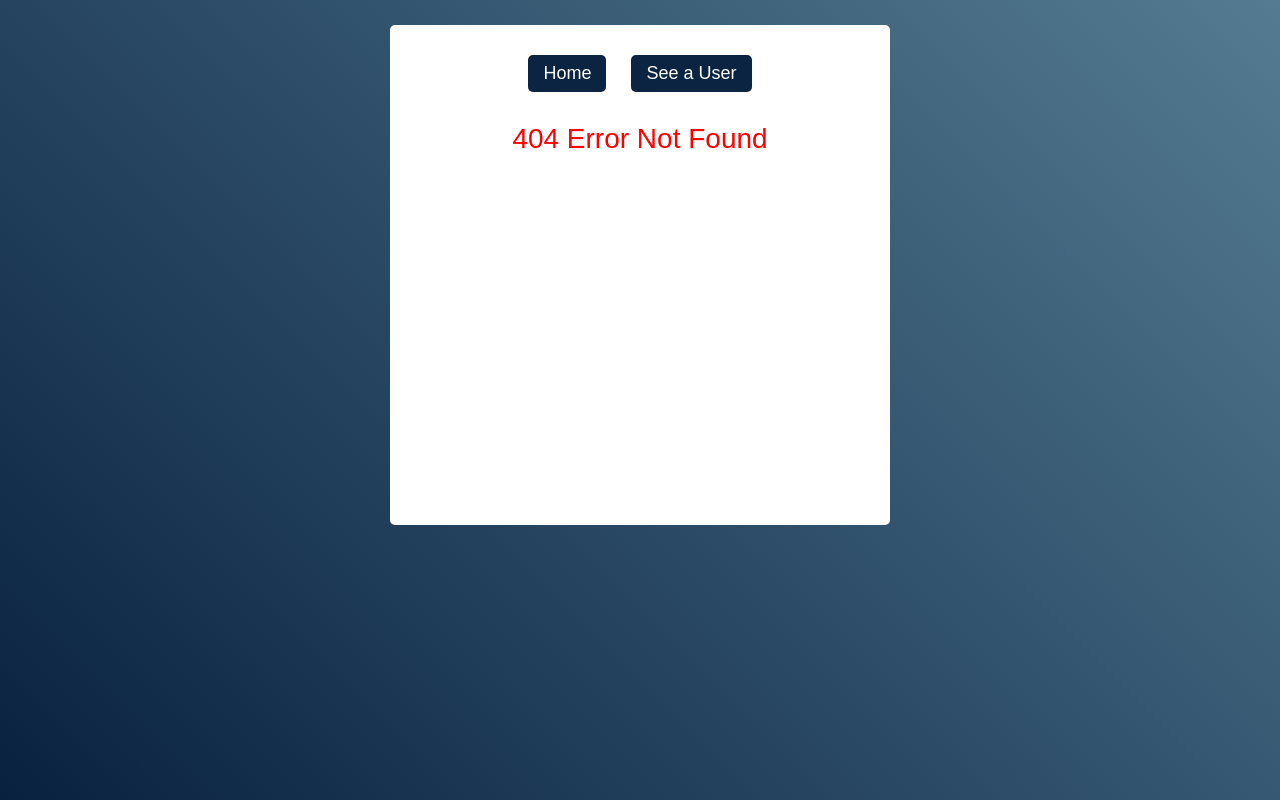
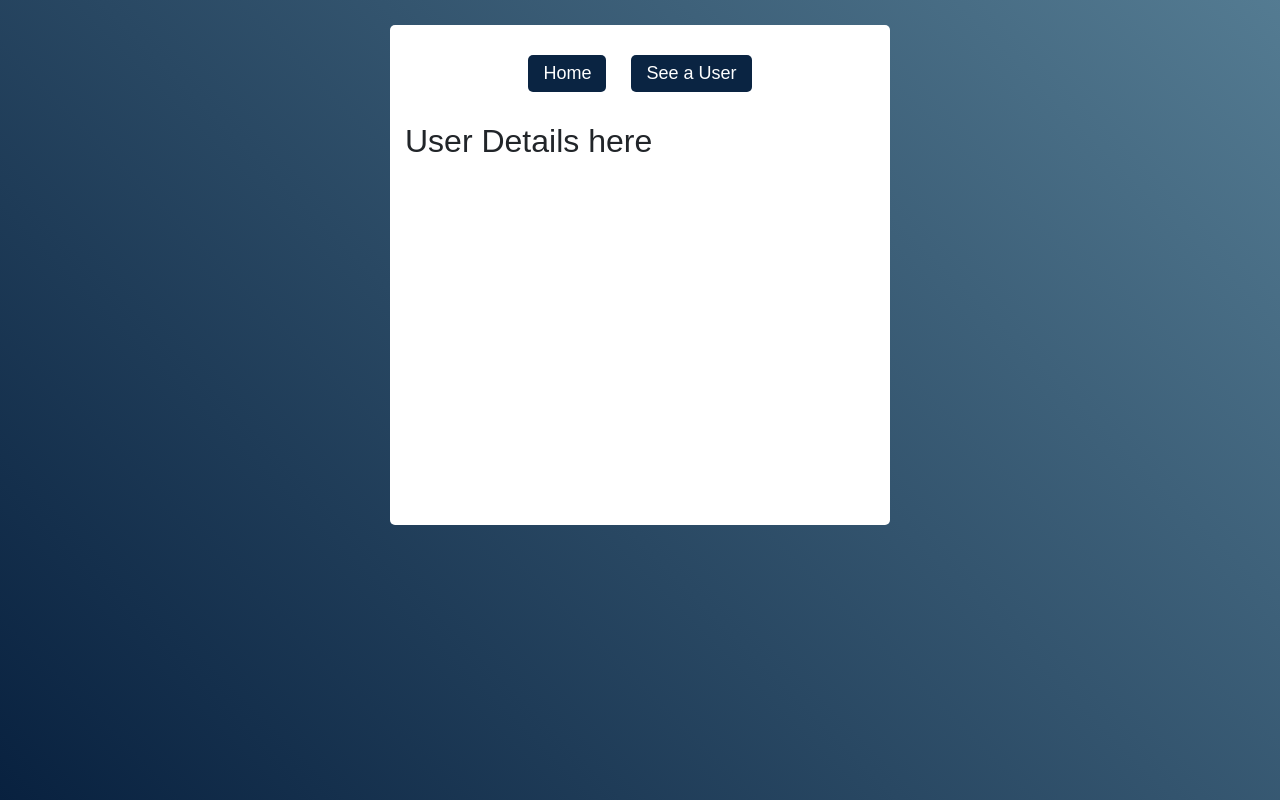
Before and after one commit to shafik720/Coding-Challenge, a React (Create React App) app: page /findSingleUser/1 in a window 1280 px wide. Before the commit this address had no page. Built offline with nearby package versions, Linux system fonts and the light colour scheme; the HTML template or start-up script is replaced by a standard one.

Commit message:
routing too single user detail page done

```diff
--- a/src/App.js
+++ b/src/App.js
@@ -7,6 +7,7 @@ import FindUser from './Components/FindUser/FindUser';
 import Header from './Components/Header/Header';
 import { ToastContainer } from 'react-toastify';
 import 'react-toastify/dist/ReactToastify.css';
+import FindSingleUser from './Components/FindUser/FindSingleUser/FindSingleUser';
 
 
 function App() {
@@ -18,6 +19,7 @@ function App() {
           <Routes>
             <Route path='/' element={<Home></Home>}></Route>
             <Route path='/findUser' element={<FindUser></FindUser>}></Route>
+            <Route path='/findSingleUser/:userName' element={<FindSingleUser></FindSingleUser>}></Route>
 
             <Route path='*' element={<ErrorPage></ErrorPage>}></Route>
           </Routes>
--- /dev/null
+++ b/src/Components/FindUser/FindSingleUser/FindSingleUser.js
@@ -0,0 +1,11 @@
+import React from 'react';
+
+const FindSingleUser = () => {
+    return (
+        <div>
+            <h2>User Details here</h2>
+        </div>
+    );
+};
+
+export default FindSingleUser;
--- a/src/Components/FindUser/FindUser.js
+++ b/src/Components/FindUser/FindUser.js
@@ -20,8 +20,9 @@ const FindUser = () => {
         setTimeout(() => {
             if (existingUser) {
                 document.querySelector('.loading-div').classList.remove('active');
-                navigate('/findSingleUser');
+                navigate(`/findSingleUser/${searchName}`);
             } else {
+                // a popup or toast with error message will show if the database does not have the user
                 toast.error('User Not Found', {
                     position: "bottom-center",
                     autoClose: 3000,
--- a/src/Components/Home/Home.css
+++ b/src/Components/Home/Home.css
@@ -4,7 +4,6 @@
     padding-bottom: 20px;
 }
 .home-div h2{
-    /* margin-top: 20px; */
     font-size: 20px;
     color: #0F2946;
     font-weight: 500;
@@ -29,7 +28,7 @@
 .name-input-div label{
     font-weight: 700;
     font-size: 22px;
-    margin: 10px 0;
+    margin: 5px 0;
 }
 .name-input-div input{
     width: 100%;
@@ -54,7 +53,7 @@ Sector selections
     display: flex;
     justify-content: flex-start;
     flex-direction: column;
-    gap: 15px;
+    gap: 5px;
 }
 .sector-selection label{
     font-size: 22px ;
@@ -71,9 +70,7 @@ Sector selections
     height: 50px;
 }
 
-.form-check{
-    margin-top: 25px;
-}
+
 
 .strong{
     pointer-events: none;
```
